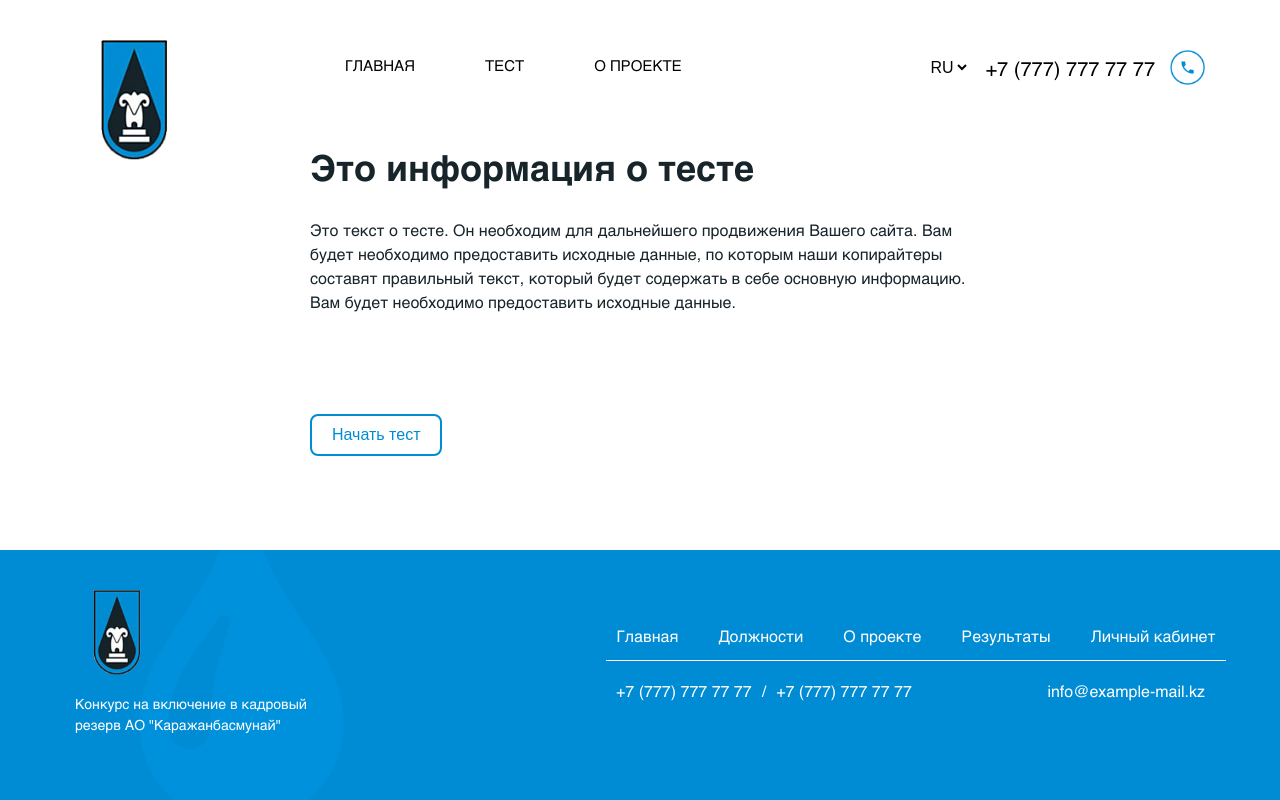
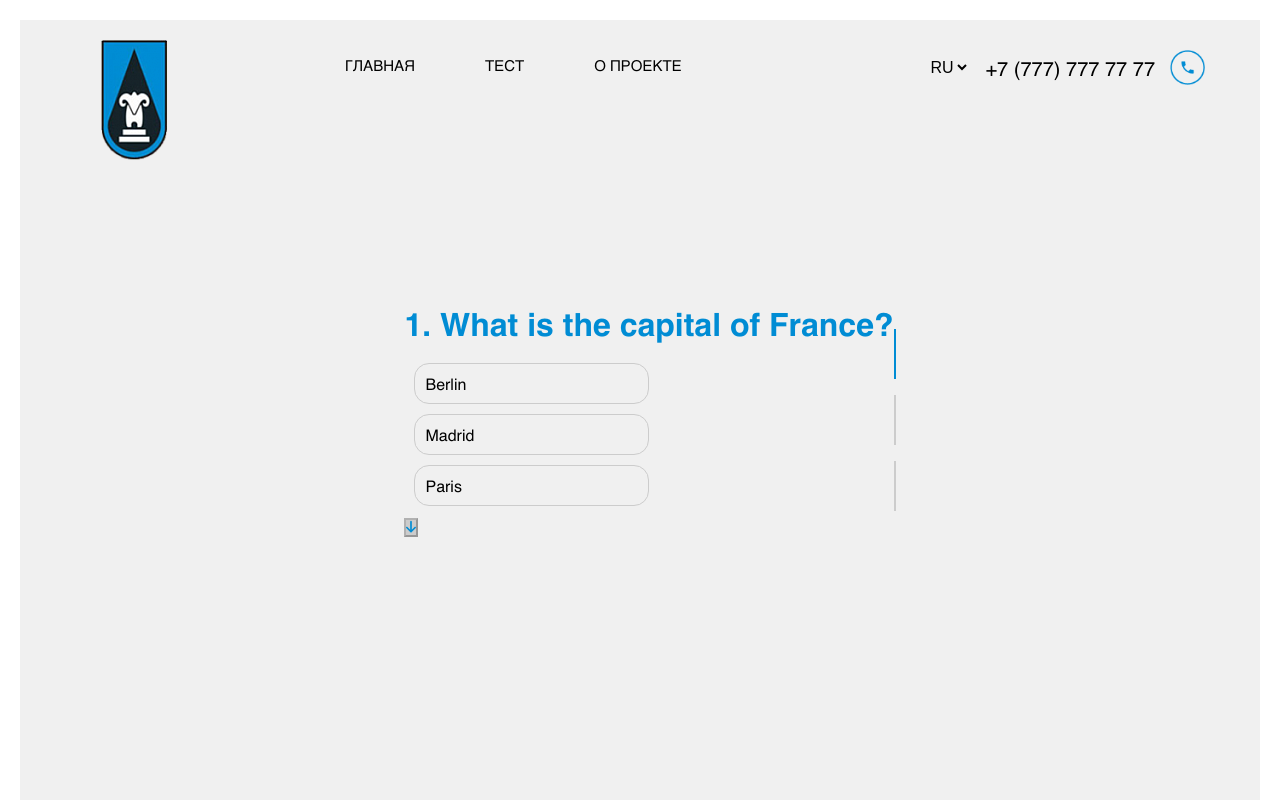
Before and after one commit to MedetGaidarov/gbm-client, a React (Create React App) app: page /test in a window 1280 px wide. Both pictures are taken after a click on the button "Начать тест". Shown: the top 800 px of the page. Built offline with nearby package versions, Linux system fonts and the light colour scheme.

Commit message:
test was added

```diff
--- a/package.json
+++ b/package.json
@@ -3,6 +3,9 @@
   "version": "0.1.0",
   "private": true,
   "dependencies": {
+    "@fortawesome/fontawesome-svg-core": "^6.4.2",
+    "@fortawesome/free-solid-svg-icons": "^6.4.2",
+    "@fortawesome/react-fontawesome": "^0.2.0",
     "@testing-library/jest-dom": "^5.17.0",
     "@testing-library/react": "^13.4.0",
     "@testing-library/user-event": "^13.5.0",
--- a/src/pages/TestPage.jsx
+++ b/src/pages/TestPage.jsx
@@ -1,19 +1,118 @@
-import React from 'react';
+import React, { useState } from 'react';
 import TestInfo from '../container/test/TestInfo';
 import Button from '../components/Button/Button';
 import './UI/TestPage.css'
+import { FontAwesomeIcon } from '@fortawesome/react-fontawesome';
+import { faArrowDown } from '@fortawesome/free-solid-svg-icons';
 const TestPage = () => {
+
+    const questions = [
+        {
+          id: 1,
+          question: 'What is the capital of France?',
+          options: ['Berlin', 'Madrid', 'Paris'],
+          correctAnswer: 'Paris',
+        },
+        {
+          id: 2,
+          question: 'Which planet is known as the Red Planet?',
+          options: ['Earth', 'Mars', 'Venus'],
+          correctAnswer: 'Mars',
+        },
+        {
+          id: 3,
+          question: 'What is the largest mammal on Earth?',
+          options: ['Elephant', 'Blue Whale', 'Giraffe'],
+          correctAnswer: 'Blue Whale',
+        },
+      ];
+
     const title = "Это информация о тесте"
     const testText = "Это текст о тесте. Он необходим для дальнейшего продвижения Вашего сайта. Вам будет необходимо предоставить исходные данные, по которым наши копирайтеры составят правильный текст, который будет содержать в себе основную информацию. Вам будет необходимо предоставить исходные данные."
+    const [testStarted, setTestStarted] = useState(false);
+    const [currentQuestion, setCurrentQuestion] = useState(0);
+    const [score, setScore] = useState(0);
+    const [selectedOption, setSelectedOption] = useState('');
+
+    const startTest = () => {
+        setTestStarted(true);
+      };
+
+
+
+    const handleOptionChange = (event) => {
+        setSelectedOption(event.target.value);
+      };
+
+      const nextQuestion = () => {
+        if (selectedOption === questions[currentQuestion].correctAnswer) {
+          setScore(score + 1);
+        }
+
+        if (currentQuestion === questions.length - 1) {
+          // End of the test
+          alert(`Test complete! Your score is ${score}/${questions.length}`);
+          // You can reset the test here if needed
+          setCurrentQuestion(0);
+          setScore(0);
+          setSelectedOption('');
+          setTestStarted(false);
+        } else {
+          setCurrentQuestion(currentQuestion + 1);
+          setSelectedOption('');
+        }
+      };
+
     return (
-        <div className="container">
-         <div className="left-align-content">
-            <TestInfo title = {title} content = {testText}/>
-            <Button text='Начать тест'/>
-            {/* <Test questions={questions}/> */}
+
+
+
+            <div className="test-container">
+            {!testStarted ? (
+                        <div>
+                        <TestInfo title = {title} content = {testText}/>
+                        <Button handleClick={startTest} text='Начать тест'/>
+                        </div>
+            ) : (
+            <div className='content-container'>
+
+                <div className='center-container left-align-content'>
+                <h1 className="question-title">{currentQuestion + 1}. {questions[currentQuestion].question}</h1>
+
+             <options-list className="options-list">
+                {questions[currentQuestion].options.map((option, index) => (
+                <label key={index} className="option-label">
+                    <input
+                    type="radio"
+                    value={option}
+                    checked={selectedOption === option}
+                    onChange={handleOptionChange}
+                    />
+                    <span>{option}</span>
+                </label>
+                ))}
+            </options-list>
+            <button
+            className={`next-button ${selectedOption ? '' : 'disabled'}`}
+            onClick={nextQuestion}
+            disabled={!selectedOption}
+          >
+
+            <FontAwesomeIcon color='#008CD3' icon={faArrowDown} className="arrow-icon" />
+          </button>
         </div>
-        </div>
+        <div className="progress-lines">
+            {questions.map((_, index) => (
+              <div
+                key={index}
+                className={`progress-line ${index === currentQuestion ? 'active-line' : ''}`}
+              ></div>
+            ))}
+          </div>
+            </div>
+            )}
+            </div>
     );
-}
 
+                }
 export default TestPage;
--- a/src/pages/UI/TestPage.css
+++ b/src/pages/UI/TestPage.css
@@ -1,8 +1,8 @@
 .center-container {
-    display: flex;
+    /* padding: 150px; */
     justify-content: center;
     align-items: center;
-    height: 100vh;
+
   }
 
   .center-text {
@@ -22,3 +22,117 @@
     text-align: left;
     margin-left: 20px; /* Add margin if needed */
   }
+
+  .test-container {
+  text-align: center;
+  padding: 20px;
+}
+
+
+.question-title {
+    color: #008cd4;
+    margin-bottom: 20px;
+  }
+
+
+options-list {
+    list-style-type: none;
+    padding: 0;
+  }
+  option {
+    margin: 10px;
+    padding: 10px;
+    border: 1px solid #ccc;
+    cursor: pointer;
+    color: #008cd4;
+    border-radius: 15px; /* Add border radius */
+    transition: background-color 0.3s, color 0.3s, border-color 0.3s; /* Add border-color transition */
+  }
+
+  option:hover {
+    background-color: #f0f0f0;
+    color: #0065a3;
+    border-color: #0065a3; /* Change border color on hover */
+  }
+
+  .option-selected {
+    background-color: #008cd4;
+    color: white;
+    border-color: #008cd4; /* Change border color for selected option */
+  }
+
+  .option-label {
+    display: block;
+    margin: 10px;
+    cursor: pointer;
+  }
+
+  .option-label:hover {
+    background-color: #f0f0f0;
+  }
+
+  .option-label input[type="radio"] {
+    display: none;
+  }
+
+  .option-label input[type="radio"] + span {
+    display: inline-block;
+    padding: 10px;
+    border: 1px solid #ccc;
+    border-radius: 15px;
+    transition: background-color 0.3s, color 0.3s;
+    width: 50%;
+  }
+
+  .option-label input[type="radio"]:checked + span {
+    background-color: #008cd4;
+    color: white;
+    border-color: #008cd4;
+  }
+
+  .next-button:disabled {
+    background-color: #ccc;
+    cursor: not-allowed;
+  }
+  .down-arrow-icon {
+    display: inline-block;
+    width: 0;
+    height: 0;
+    margin-left: 10px;
+    vertical-align: middle;
+    border-left: 5px solid transparent;
+    border-right: 5px solid transparent;
+    border-top: 5px solid #008cd4;
+  }
+
+
+  .progress-lines {
+    position: relative;
+    top: 0;
+    right: 0;
+    /* height: 100%; */
+    display: flex;
+    flex-direction: column;
+    justify-content: space-between;
+  }
+
+  .progress-line {
+    width: 2px;
+    height: 50px;
+    background-color: #ccc;
+    margin: 8px 0;
+    transition: background-color 0.3s;
+  }
+
+  .active-line {
+    background-color: #008cd4;
+  }
+
+  .content-container {
+    display: flex;
+    justify-content: center;
+    align-items: center;
+    height: 100vh;
+    background-color: #f0f0f0;
+    position: relative;
+  }
```
Also changed, not shown: 1 other file (tests, documents, lock files or other folders).
